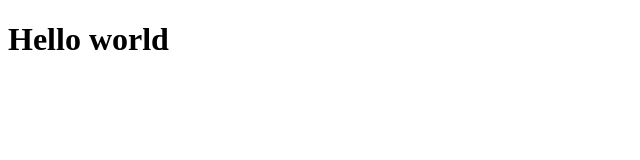
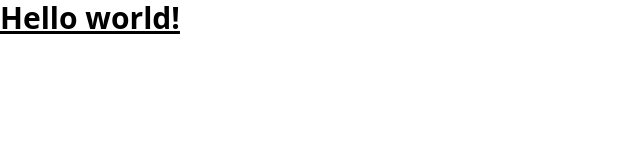
Before and after one commit to urialevy/Pythonscraper, a website: page src/templates/home.html in a window 1280 px wide. Shown: the whole page, without its empty margins (0-640 px from the left). Drawn offline with Linux system fonts and the light colour scheme.

Commit message:
setting up tailwind

```diff
--- /dev/null
+++ b/src/input.css
@@ -0,0 +1,3 @@
+@tailwind base;
+@tailwind components;
+@tailwind utilities;
--- a/src/templates/home.html
+++ b/src/templates/home.html
@@ -1,11 +1,13 @@
-<!DOCTYPE html>
-<html lang="en">
+<!doctype html>
+<html>
 <head>
-    <meta charset="UTF-8">
-    <meta name="viewport" content="width=device-width, initial-scale=1.0">
-    <title>Quotes</title>
+  <meta charset="UTF-8">
+  <meta name="viewport" content="width=device-width, initial-scale=1.0">
+  <link href="/dist/output.css" rel="stylesheet">
 </head>
 <body>
-    <h1>Hello world</h1>
+  <h1 class="text-3xl font-bold underline">
+    Hello world!
+  </h1>
 </body>
 </html>
--- /dev/null
+++ b/tailwind.config.js
@@ -0,0 +1,8 @@
+/** @type {import('tailwindcss').Config} */
+module.exports = {
+    content: ["./src/**/*.{html,js}"],
+    theme: {
+      extend: {},
+    },
+    plugins: [],
+  }
```
Also changed, not shown: dist/output.css (added), dist/tailwind.config.js (added), src/templates/index.js (added), src/templates/style.css (added), 1 other file.
